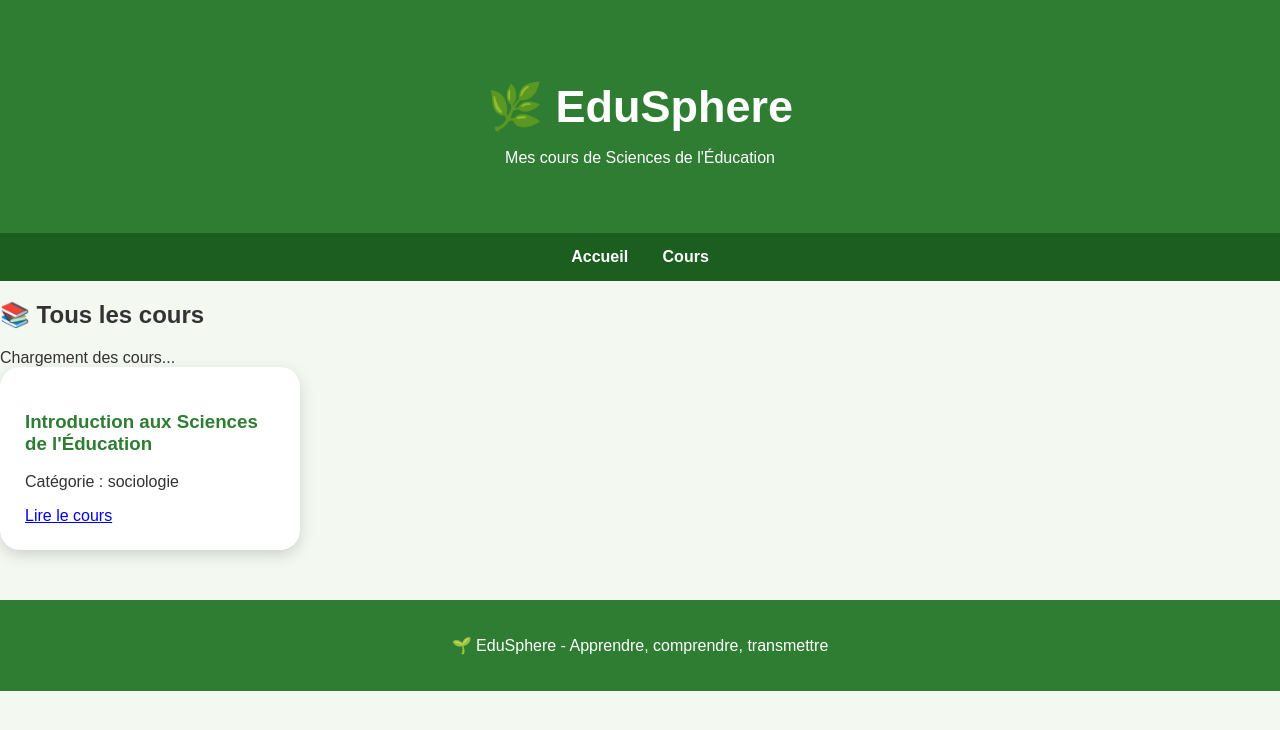
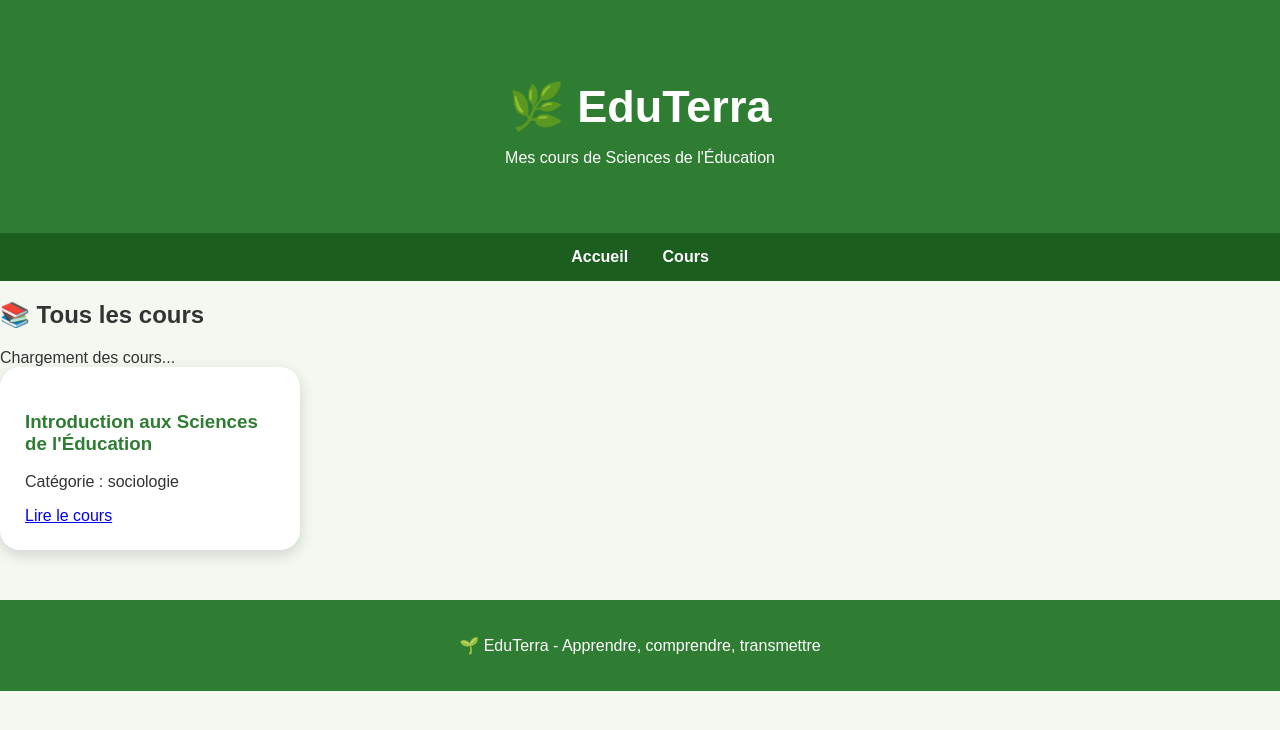
Before and after one commit to DevSandrine/EduTerra, a plain HTML site: page cours.html in a window 1280 px wide. Drawn offline with Linux system fonts and the light colour scheme.

Commit message:
Update cours.html

```diff
--- a/cours.html
+++ b/cours.html
@@ -6,7 +6,7 @@
 <meta charset="UTF-8">
 <meta name="viewport" content="width=device-width, initial-scale=1.0">
 
-<title>EduSphere - Cours</title>
+<title>EduTerra - Cours</title>
 
 <link rel="stylesheet" href="style.css">
 
@@ -17,7 +17,7 @@
 
 <header>
 
-<h1>🌿 EduSphere</h1>
+<h1>🌿 EduTerra</h1>
 
 <p>Mes cours de Sciences de l'Éducation</p>
 
@@ -52,7 +52,7 @@ Chargement des cours...
 <footer>
 
 <p>
-🌱 EduSphere - Apprendre, comprendre, transmettre
+🌱 EduTerra - Apprendre, comprendre, transmettre
 </p>
 
 </footer>
```
